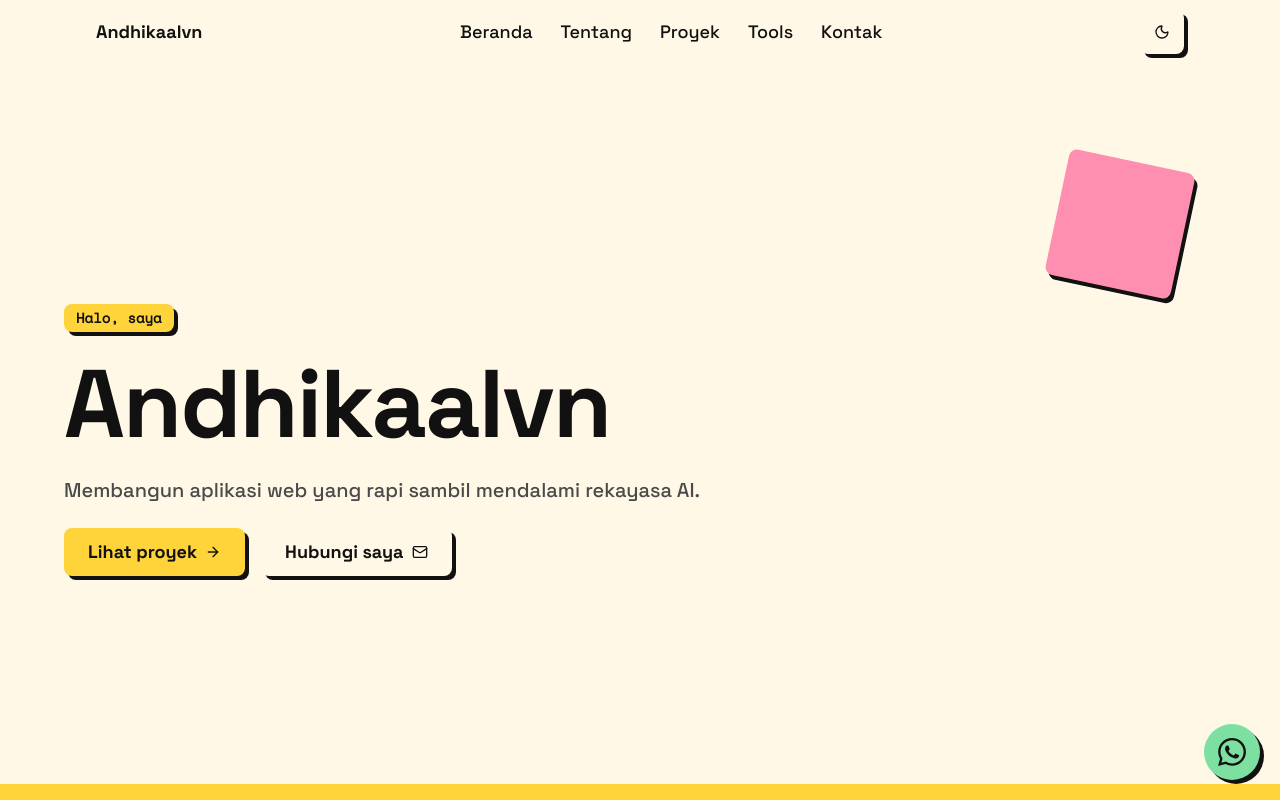
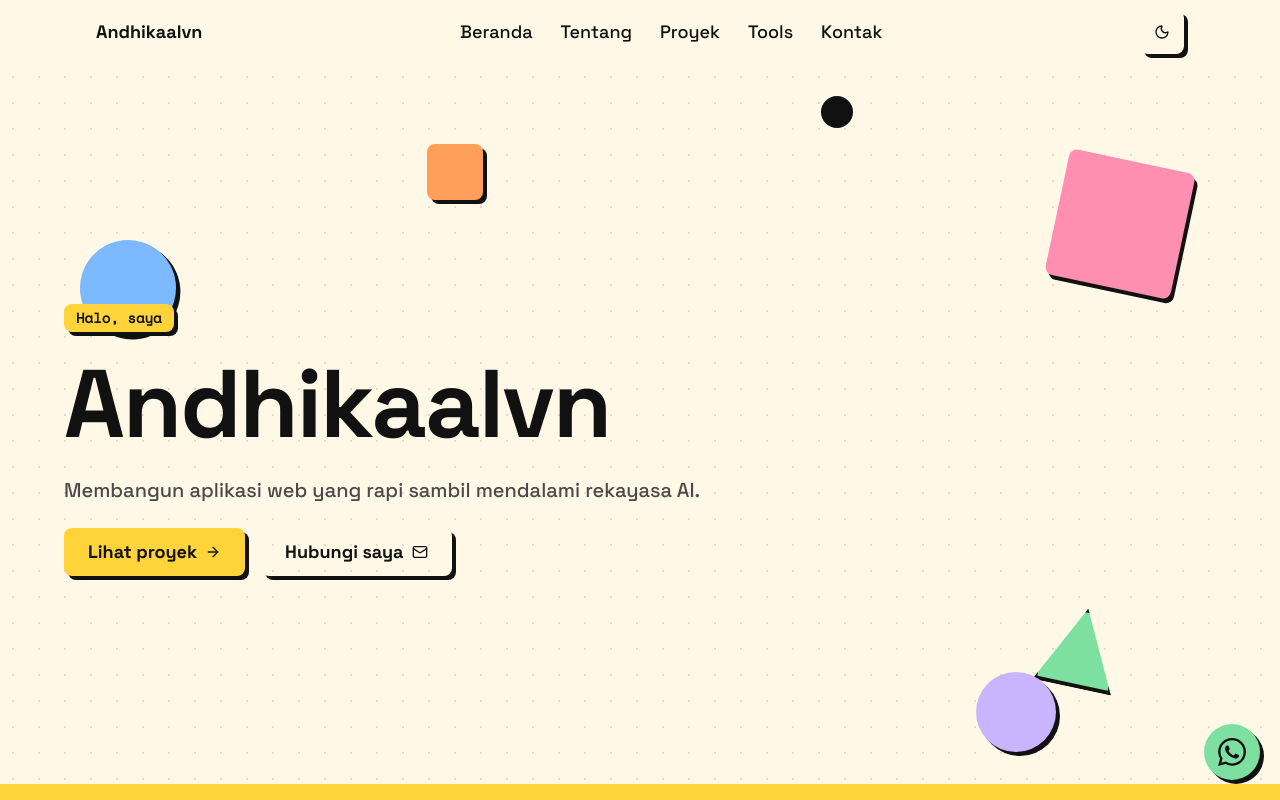
Before and after one commit to ndikkkk/portfolio, a React (Vite) app: page / in a window 1280 px wide. Shown: the top 800 px of the page. Built offline with nearby package versions, Linux system fonts and the light colour scheme.

Commit message:
style: tambah pola titik latar dan stiker geometris beragam di hero

```diff
--- a/src/components/sections/hero.tsx
+++ b/src/components/sections/hero.tsx
@@ -8,10 +8,36 @@ export function Hero() {
       id="home"
       className="relative overflow-hidden bg-bg px-4 pb-16 pt-24 sm:px-6 lg:px-8"
     >
-      {/* Satu elemen dekoratif: stiker geometris */}
+      {/* Pola titik halus sebagai latar */}
       <div
         aria-hidden="true"
-        className="pointer-events-none absolute -right-8 top-24 hidden size-24 rotate-12 rounded-[var(--radius)] border-[var(--border-w)] border-ink bg-pink shadow-[var(--shadow)] sm:right-12 sm:block sm:size-28 lg:right-24 lg:size-32"
+        className="bg-dots pointer-events-none absolute inset-0"
+      />
+
+      {/* Elemen dekoratif: beberapa stiker geometris */}
+      <div
+        aria-hidden="true"
+        className="pointer-events-none absolute -right-8 top-24 hidden rotate-12 rounded-[var(--radius)] border-[var(--border-w)] border-ink bg-pink shadow-[var(--shadow)] sm:right-12 sm:block sm:size-28 lg:right-24 lg:size-32"
+      />
+      <div
+        aria-hidden="true"
+        className="pointer-events-none absolute -left-6 top-44 hidden size-20 -rotate-6 rounded-full border-[var(--border-w)] border-ink bg-blue shadow-[var(--shadow)] sm:left-8 sm:block lg:left-20 lg:size-24"
+      />
+      <div
+        aria-hidden="true"
+        className="pointer-events-none absolute bottom-24 right-16 hidden size-16 rotate-12 border-4 border-ink bg-green shadow-[var(--shadow)] [clip-path:polygon(50%_0,100%_100%,0_100%)] sm:block lg:right-40 lg:size-20"
+      />
+      <div
+        aria-hidden="true"
+        className="pointer-events-none absolute -right-4 bottom-8 hidden size-16 rounded-full border-[var(--border-w)] border-ink bg-lilac shadow-[var(--shadow)] sm:right-24 sm:block lg:right-56 lg:size-20"
+      />
+      <div
+        aria-hidden="true"
+        className="pointer-events-none absolute left-1/3 top-20 hidden size-12 rounded-[var(--radius)] border-[var(--border-w)] border-ink bg-orange shadow-[var(--shadow)] sm:block lg:size-14"
+      />
+      <div
+        aria-hidden="true"
+        className="pointer-events-none absolute right-1/3 top-8 hidden size-8 rounded-full bg-ink sm:block"
       />
 
       <div className="relative mx-auto flex min-h-[70dvh] max-w-6xl flex-col items-start justify-center gap-6">
--- a/src/styles/globals.css
+++ b/src/styles/globals.css
@@ -89,6 +89,14 @@
 
 @custom-variant dark (&:where(.dark, .dark *));
 
+.bg-dots {
+  background-image: radial-gradient(
+    color-mix(in srgb, var(--ink) 12%, transparent) 1.5px,
+    transparent 1.5px
+  );
+  background-size: 26px 26px;
+}
+
 @media (prefers-reduced-motion: reduce) {
   *,
   *::before,
```
